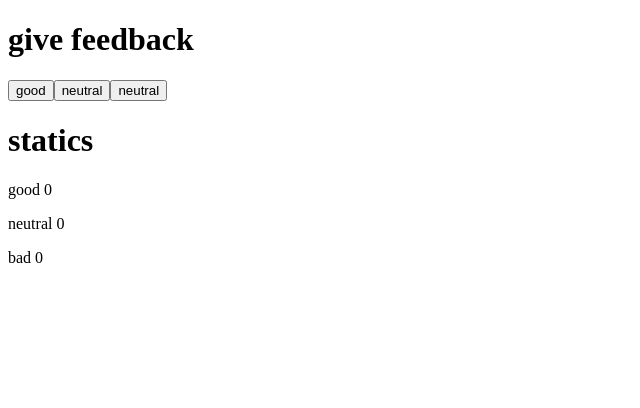
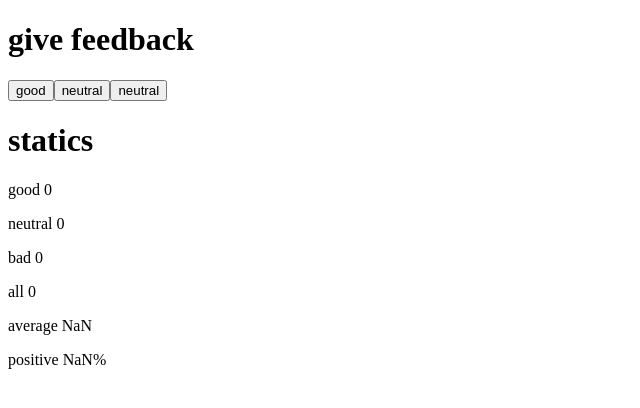
Before and after one commit to CavalliB/Ejercicios-react, a React (Vite) app: page / in a window 1280 px wide. Shown: the top 408 px of the page, without its empty margins (0-640 px from the left). Built offline with nearby package versions, Linux system fonts and the light colour scheme.

Commit message:
ejercicio 1.7

```diff
--- a/src/App.jsx
+++ b/src/App.jsx
@@ -16,6 +16,7 @@
     setBad(bad + 1)
   }
 
+
   return (
     <div>
       <h1>give feedback</h1>
@@ -27,6 +28,9 @@
       <p>good {good}</p>
       <p>neutral {neutral}</p>
       <p>bad {bad}</p>
+      <p>all {good+neutral+bad}</p>
+      <p>average {(good - bad) / (good+neutral+bad)}</p>
+      <p>positive {(good / (good+neutral+bad)) * 100}%</p>
 
     </div>
   )
```
